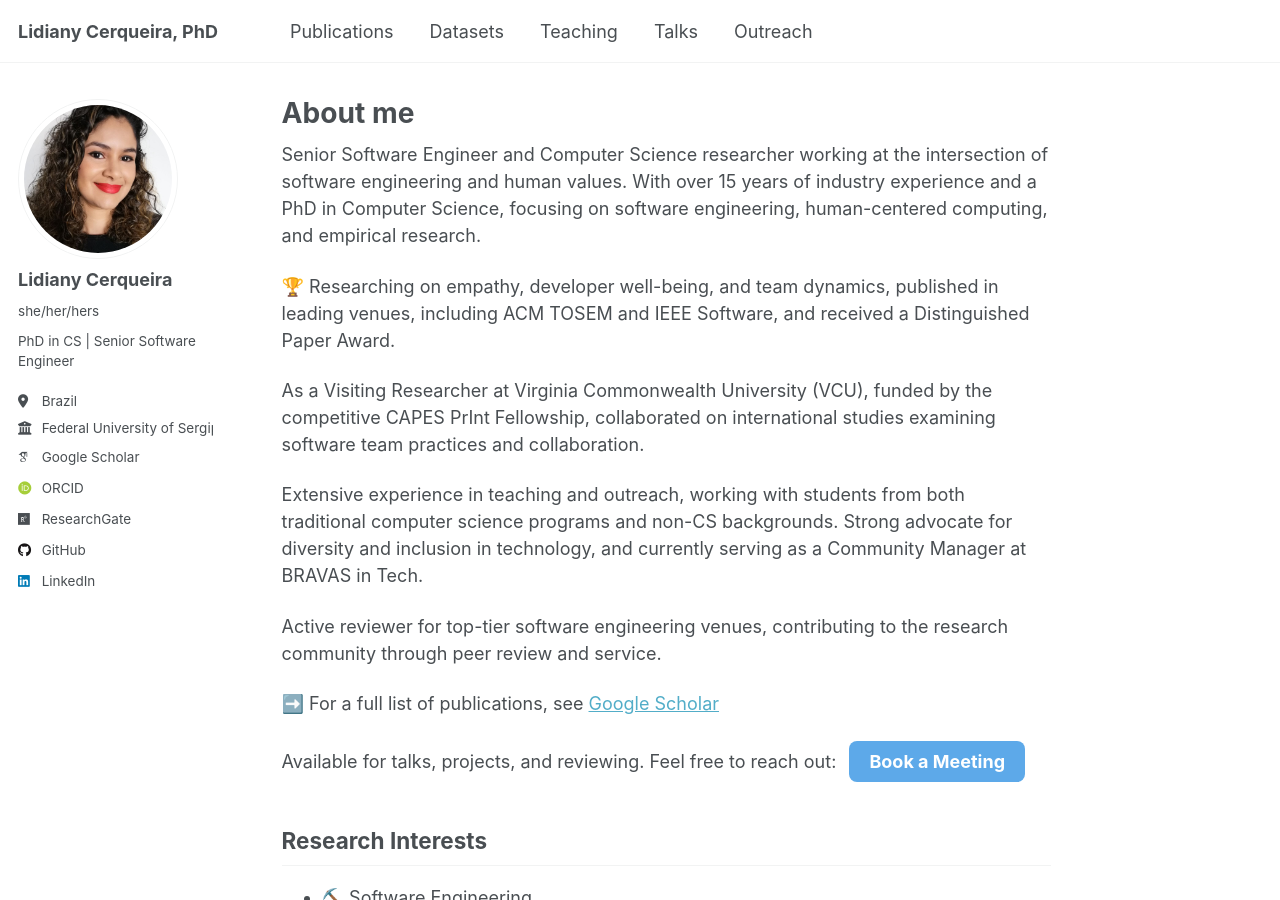
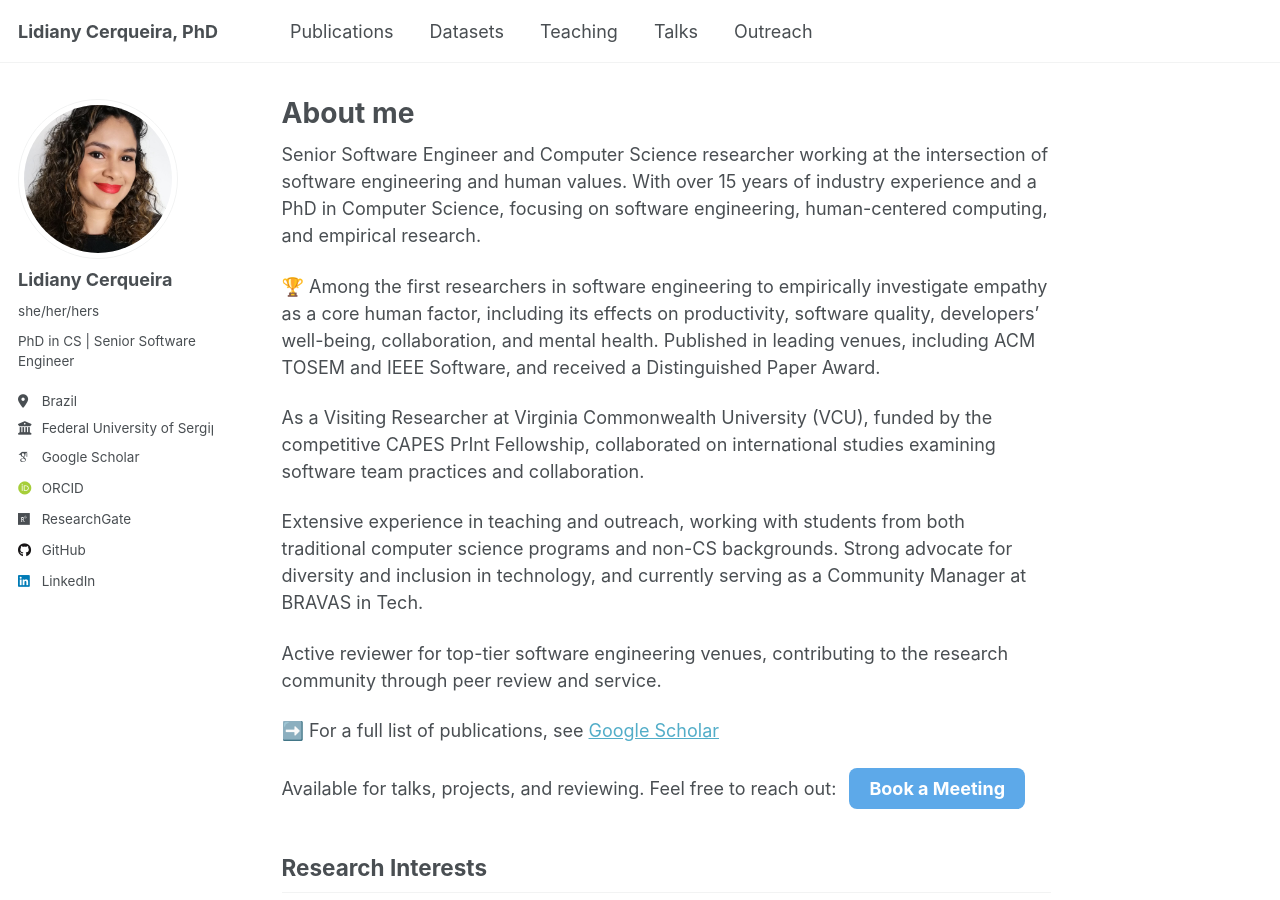
Before and after one commit to lidianycs/lidianycs.github.io, a Jekyll site: the page built from _pages/about.md, in a window 1280 px wide and 900 px high. Built offline with Jekyll 4.4.1, drawn with Linux system fonts in a browser that asks for light colours; some web fonts are replaced.

Commit message:
Update about.md

```diff
--- a/_pages/about.md
+++ b/_pages/about.md
@@ -10,7 +10,7 @@ redirect_from:
 
 Senior Software Engineer and Computer Science researcher working at the intersection of software engineering and human values. With over 15 years of industry experience and a PhD in Computer Science, focusing on software engineering, human-centered computing, and empirical research.
 
-🏆 Researching on empathy, developer well-being, and team dynamics, published in leading venues, including ACM TOSEM and IEEE Software, and received a Distinguished Paper Award.
+🏆 Among the first researchers in software engineering to empirically investigate empathy as a core human factor, including its effects on productivity, software quality, developers' well-being, collaboration, and mental health. Published in leading venues, including ACM TOSEM and IEEE Software, and received a Distinguished Paper Award.
 
 As a Visiting Researcher at Virginia Commonwealth University (VCU), funded by the competitive CAPES PrInt Fellowship, collaborated on international studies examining software team practices and collaboration.
 
```
